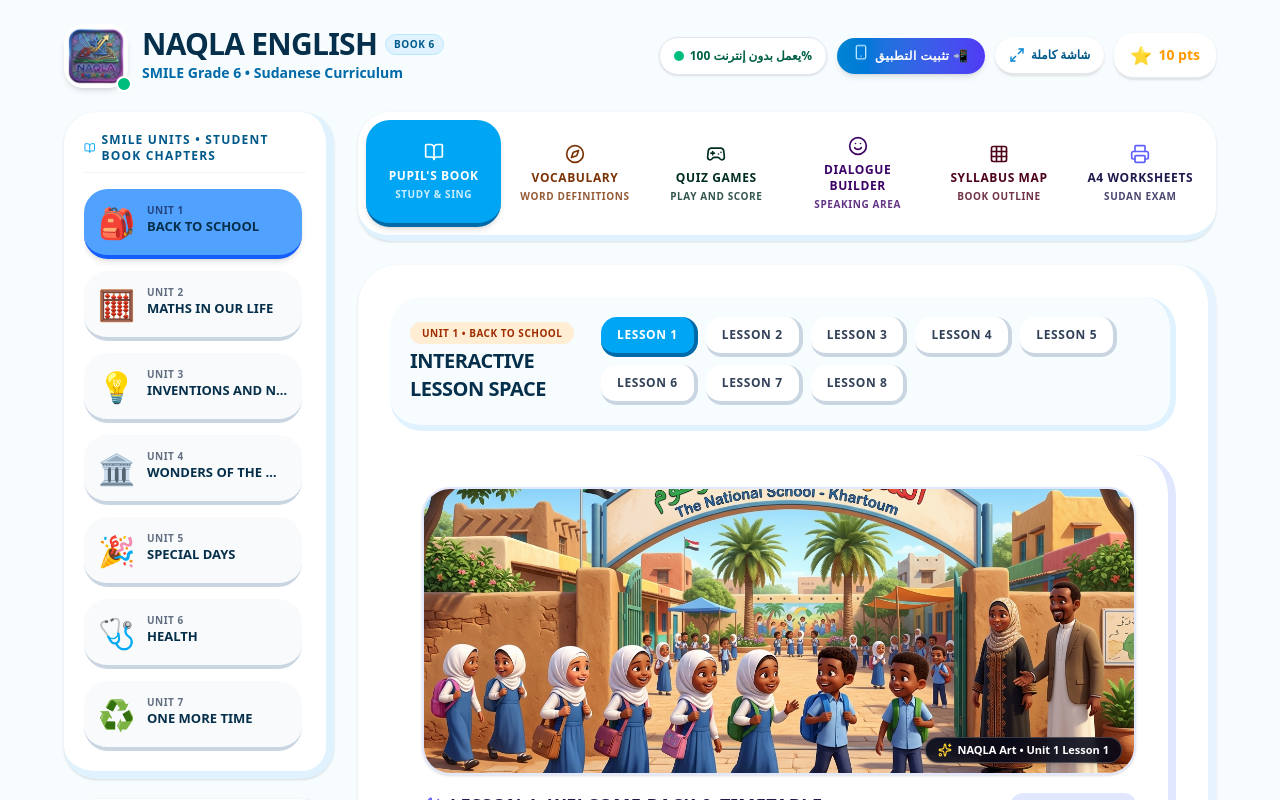
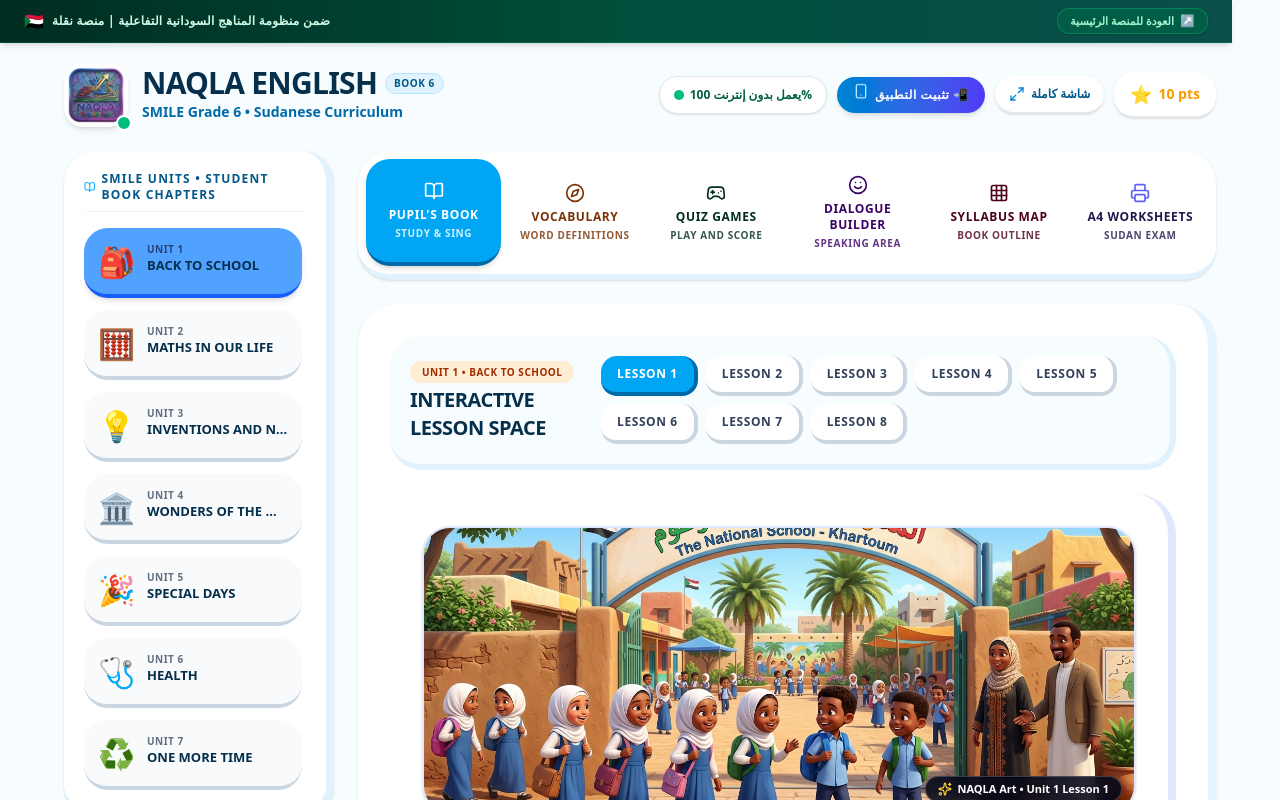
Before and after one commit to almangory/SMILE-English-Grade-6, a React (Vite) app: page / in a window 1280 px wide. Shown: the top 800 px of the page. Built offline with nearby package versions, Linux system fonts and the light colour scheme.

Commit message:
feat: integrate Sudanese Curriculum SSO receiver and SEO backlink bar

```diff
--- a/index.html
+++ b/index.html
@@ -35,6 +35,35 @@
         });
       }
     </script>
+
+    <!-- 🇸🇩 جسر الدخول الموحد التلقائي من منصة المناهج السودانية (Naqla SSO Receiver) -->
+    <script>
+      (function() {
+        try {
+          const hash = window.location.hash;
+          if (hash && hash.includes('naqla_sso=')) {
+            const params = new URLSearchParams(hash.replace(/^#/, ''));
+            const ssoData = params.get('naqla_sso');
+            if (ssoData) {
+              const user = JSON.parse(decodeURIComponent(escape(atob(ssoData))));
+              // التحقق من صلاحية التوكن (10 دقائق من تاريخ الإرسال)
+              if (user && user.ts && (Date.now() - user.ts < 10 * 60 * 1000)) {
+                console.log('🇸🇩 [منصة المناهج] تم تسجيل الدخول تلقائياً للمستخدم:', user.username);
+                localStorage.setItem('sudan_auth_user', JSON.stringify(user));
+                localStorage.setItem('currentUser', JSON.stringify(user));
+                localStorage.setItem('user', JSON.stringify(user));
+                // تنظيف شريط العنوان بحرفية
+                params.delete('naqla_sso');
+                const cleanHash = params.toString() ? '#' + params.toString() : '';
+                window.history.replaceState(null, '', window.location.pathname + window.location.search + cleanHash);
+              }
+            }
+          }
+        } catch (e) {
+          console.warn('Naqla SSO receiver error:', e);
+        }
+      })();
+    </script>
   </head>
   <body>
     <div id="root"></div>
--- a/src/App.tsx
+++ b/src/App.tsx
@@ -59,6 +59,48 @@ export default function App() {
   // Back button interception & Exit confirm state
   const [showExitConfirm, setShowExitConfirm] = useState(false);
 
+  // 🇸🇩 حالة المستخدم المسجل عبر لاقط الدخول الموحد (Naqla SSO)
+  const [currentUser, setCurrentUser] = useState<any>(() => {
+    try {
+      const saved = localStorage.getItem("sudan_auth_user") || localStorage.getItem("currentUser") || localStorage.getItem("user");
+      return saved ? JSON.parse(saved) : null;
+    } catch {
+      return null;
+    }
+  });
+
+  // 🇸🇩 لاقط جلسة الدخول الموحد التلقائي من منصة المناهج السودانية
+  useEffect(() => {
+    const handleSSO = () => {
+      const hash = window.location.hash;
+      if (hash && hash.includes("naqla_sso=")) {
+        try {
+          const params = new URLSearchParams(hash.replace(/^#/, ""));
+          const ssoData = params.get("naqla_sso");
+          if (ssoData) {
+            const user = JSON.parse(decodeURIComponent(escape(atob(ssoData))));
+            if (user && user.ts && Date.now() - user.ts < 10 * 60 * 1000) {
+              console.log("🇸🇩 [منصة المناهج] تم تسجيل الدخول تلقائياً للمستخدم:", user.username);
+              localStorage.setItem("sudan_auth_user", JSON.stringify(user));
+              localStorage.setItem("currentUser", JSON.stringify(user));
+              localStorage.setItem("user", JSON.stringify(user));
+              setCurrentUser(user);
+              params.delete("naqla_sso");
+              const cleanHash = params.toString() ? "#" + params.toString() : "";
+              window.history.replaceState(null, "", window.location.pathname + window.location.search + cleanHash);
+            }
+          }
+        } catch (err) {
+          console.warn("SSO receiver error:", err);
+        }
+      }
+    };
+
+    handleSSO();
+    window.addEventListener("hashchange", handleSSO);
+    return () => window.removeEventListener("hashchange", handleSSO);
+  }, []);
+
   // A4 Printable Worksheet / Exam states
   const [watermarkRemoved, setWatermarkRemoved] = useState(false);
   const [watermarkPassword, setWatermarkPassword] = useState("");
@@ -725,6 +767,32 @@ export default function App() {
 
   return (
     <div className="min-h-screen bg-sky-50/50 flex flex-col font-sans select-none antialiased p-3 sm:p-6 pb-24 md:pb-6">
+      {/* 🇸🇩 شريط الربط بمنظومة المناهج السودانية التفاعلية وموقع نقلة الرئيسي (SEO Backlink Bar) */}
+      <div className="w-full bg-gradient-to-r from-emerald-950 via-emerald-900 to-teal-900 text-white px-3 sm:px-6 py-2 text-xs font-sans flex items-center justify-between shadow-md border-b border-emerald-500/20 -mt-3 -mx-3 sm:-mt-6 sm:-mx-6 mb-5 no-print">
+        <div className="flex items-center gap-2 font-bold">
+          <span className="text-base">🇸🇩</span>
+          <span className="hidden sm:inline font-black tracking-wide text-emerald-100">ضمن منظومة المناهج السودانية التفاعلية | منصة نقلة</span>
+          <span className="sm:hidden font-extrabold text-emerald-100">منظومة المناهج السودانية</span>
+        </div>
+        <div className="flex items-center gap-2.5">
+          {currentUser && (
+            <span className="text-emerald-200 text-[11px] font-bold bg-emerald-800/90 px-2.5 py-0.5 rounded-full border border-emerald-500/40 flex items-center gap-1 shadow-sm">
+              <span>👤</span>
+              <span>{currentUser.username || currentUser.name || "الطالب"}</span>
+            </span>
+          )}
+          <a
+            href="https://sudan-interactive-curricula.vercel.app/"
+            target="_blank"
+            rel="noopener noreferrer"
+            className="text-emerald-200 hover:text-white font-black text-[11px] flex items-center gap-1.5 transition-all bg-emerald-800/80 hover:bg-emerald-700 px-3 py-1 rounded-xl border border-emerald-500/40 shadow-sm"
+          >
+            <span>العودة للمنصة الرئيسية</span>
+            <span className="text-xs">↗</span>
+          </a>
+        </div>
+      </div>
+
       {/* Top Header section with App Icon badge and PWA Install */}
       <header className="max-w-6xl w-full mx-auto mb-6 flex flex-col md:flex-row justify-between items-center gap-4 relative z-10">
         <div className="flex items-center gap-3.5 w-full md:w-auto justify-between md:justify-start">
```
